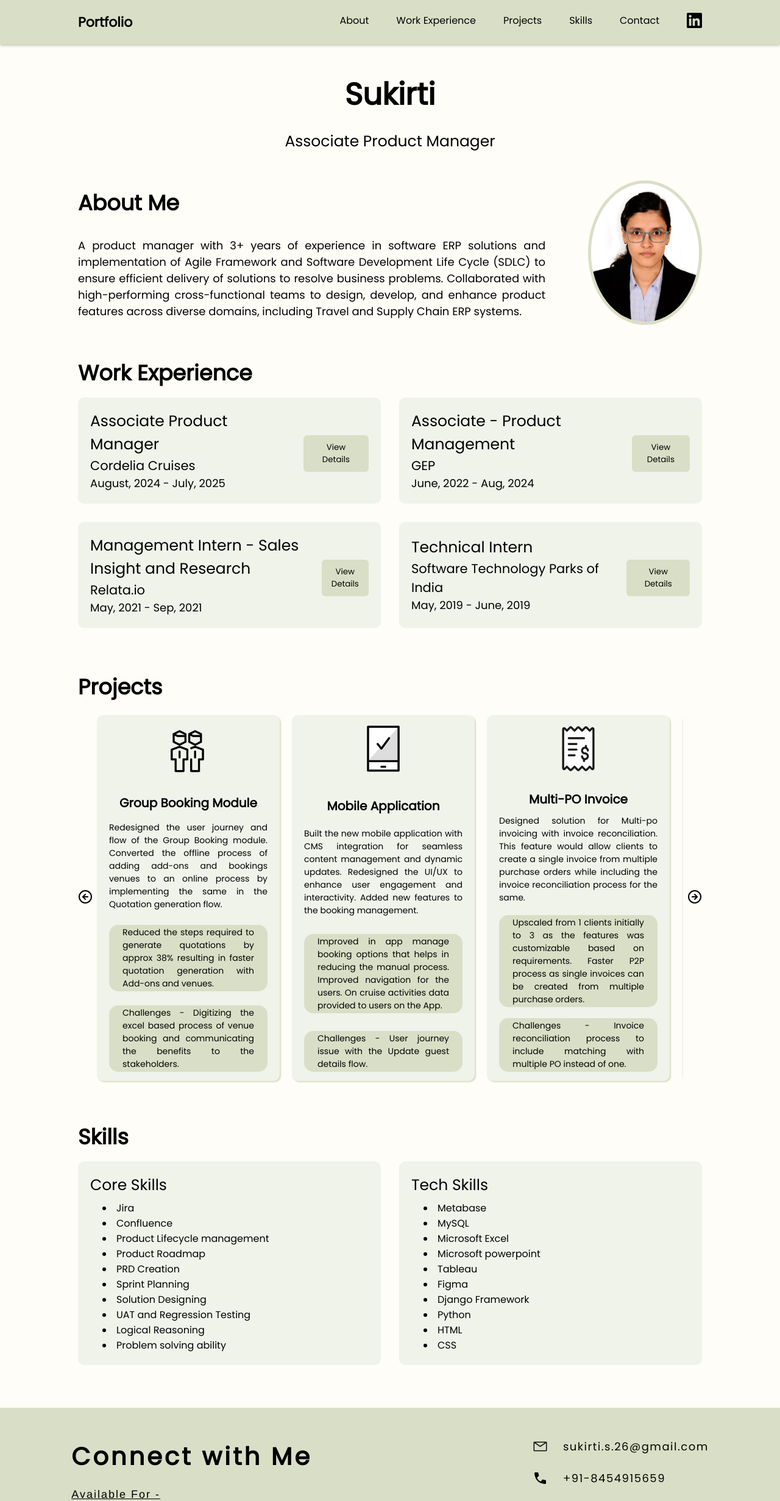
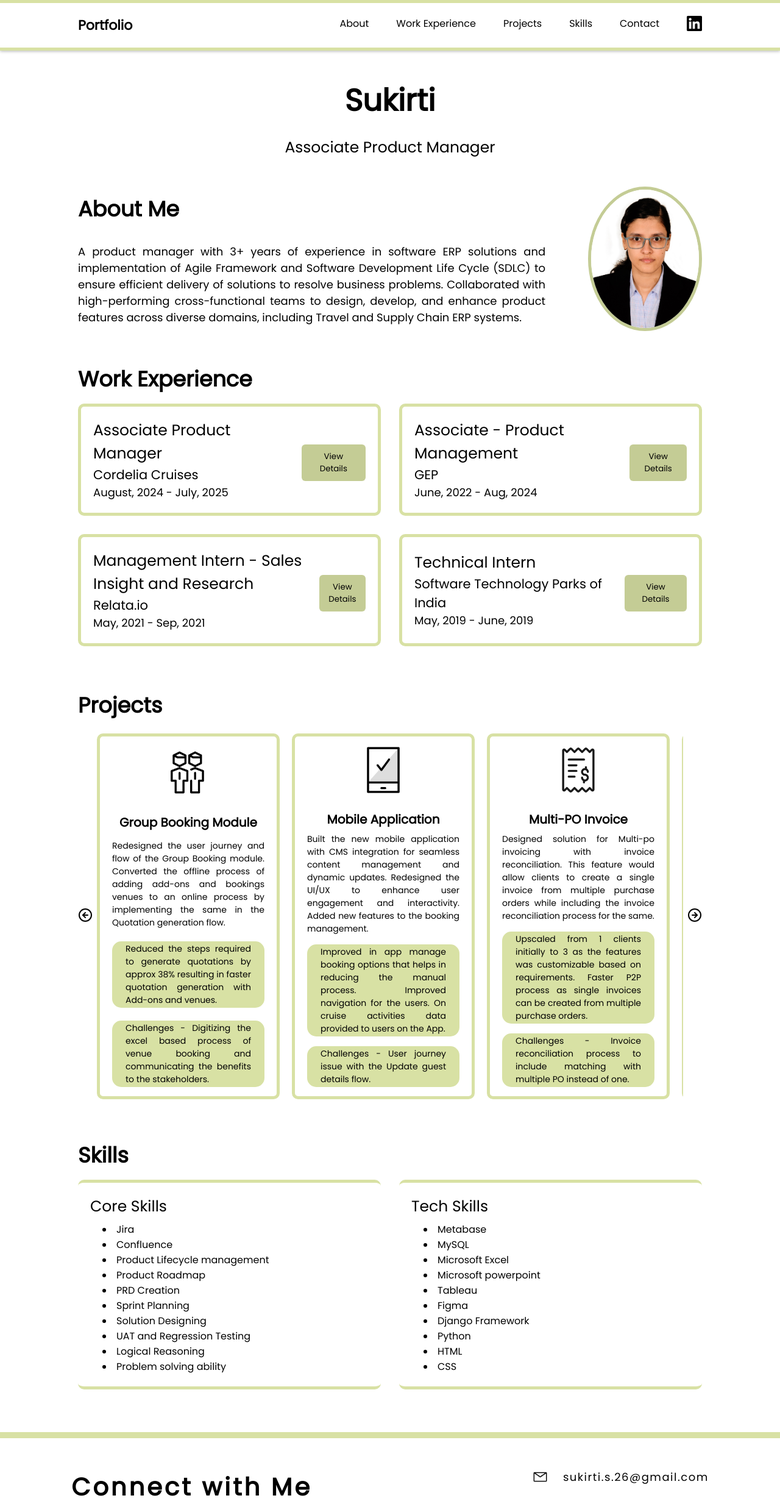
Before and after one commit to Sukirti-s/sukirti-portfolio, a React (Vite) app: page / in a window 1280 px wide. Shown: the top 2462 px of the page at 61% size. Built offline with nearby package versions, Linux system fonts and the light colour scheme.

Commit message:
3rd commit

```diff
--- a/src/components/Contact/Contact.module.css
+++ b/src/components/Contact/Contact.module.css
@@ -3,7 +3,11 @@
 .container {
   color: var(--color-text);
   margin-top: 70px;
-  background-color: var(--color-dark);
+  background-color: var(--color-bg);
+  border-radius: 0%;
+  border-style: solid;
+  border-width: 10px 0px 0px 0px ;
+  border-color: var(--color-primary);
   display: flex;
   flex-direction: row;
   justify-content: space-around;
--- a/src/components/Navbar/Navbar.module.css
+++ b/src/components/Navbar/Navbar.module.css
@@ -10,7 +10,11 @@
   padding-bottom: 20px;
   z-index: 10;
   /* margin: 0 10%; */
-  background-color: var(--color-dark);
+  background-color: var(--color-bg);
+  border-radius: 0%;
+  border-style: solid;
+  border-width: 5px 0px ;
+  border-color: var(--color-primary);
   padding-left: 10%;
   padding-right: 10%;
   box-shadow: 0 1px 5px rgba(0,0,0,0.3);
--- a/src/components/Projects/ProjectCard.module.css
+++ b/src/components/Projects/ProjectCard.module.css
@@ -20,9 +20,12 @@
   max-width: 300px;
   height: 600px;
   padding: 15px 20px;
-  background-color: var(--color-primary);
-  box-shadow: 2px 2px 2px 0 var(--color-dark);
+  background-color: var(--color-bg);
+  /* box-shadow: 0px 2px 0px 0 var(--color-dark); */
   border-radius: 10px;
+  border-style: solid;
+  border-width: 5px;
+  border-color: var(--color-primary);
   display: flex;
   align-items: center;
   justify-content: space-between;
@@ -66,7 +69,7 @@
   font-size: 14px;
   font-weight: 400;
   border-radius: 15px;
-  background: var(--color-dark);
+  background: var(--color-primary);
   padding: 2px 22px;
   text-align: justify;
   font-family: var(--font-poppins);
@@ -78,11 +81,14 @@
     flex: 0 0 auto;
     flex-direction: column;
     max-width: 280px;
-    height: 600px;
+    height: auto;
     padding: 15px 20px;
-    background-color: var(--color-primary);
-    box-shadow: 2px 2px 2px 0 var(--color-dark);
+    background-color: var(--color-bg);
+    /* box-shadow: 0px 2px 0px 0 var(--color-dark); */
     border-radius: 10px;
+    border-style: solid;
+    border-width: 5px;
+    border-color: var(--color-primary);
     display: flex;
     align-items: center;
     justify-content: space-between;
--- a/src/components/Skills/Skills.module.css
+++ b/src/components/Skills/Skills.module.css
@@ -40,8 +40,11 @@
   flex-direction: row;
   align-items: center;
   gap: 17px;
-  background: var(--color-primary);
+  background: var(--color-bg);
   border-radius: 10px;
+  border-style: solid;
+  border-width: 5px 0px;
+  border-color: var(--color-primary);
   padding: 20px;
   font-family: var(--font-poppins);
 }
@@ -105,8 +108,11 @@
     flex-direction: row;
     align-items: center;
     gap: 17px;
-    background: var(--color-primary);
+    background: var(--color-bg);
     border-radius: 10px;
+    border-style: solid;
+    border-width: 5px 0px;
+    border-color: var(--color-primary);
     padding: 20px;
     font-family: var(--font-poppins);
   }
--- a/src/components/WorkEx/WorkEx.module.css
+++ b/src/components/WorkEx/WorkEx.module.css
@@ -41,8 +41,11 @@
   justify-content: space-between;
   align-items: center;
   gap: 17px;
-  background: var(--color-primary);
+  background: var(--color-bg);
   border-radius: 10px;
+  border-style: solid;
+  border-width: 5px;
+  border-color: var(--color-primary);
   padding: 20px;
   font-family: var(--font-poppins);
 }
@@ -154,6 +157,7 @@
   list-style-type: disc;
   margin-left: 20px;
   font-family: var(--font-poppins);
+  text-align: justify;
 
 }
 
@@ -187,8 +191,11 @@
     flex-direction: column;
     align-items: center;
     gap: 17px;
-    background: var(--color-primary);
+    background: var(--color-bg);
     border-radius: 10px;
+    border-style: solid;
+    border-width: 5px;
+    border-color: var(--color-primary);
     padding: 20px;
     font-family: var(--font-poppins);
   }
--- a/src/data/WorkEx.json
+++ b/src/data/WorkEx.json
@@ -4,14 +4,22 @@
       "organisation": "Cordelia Cruises",
       "startDate": "August, 2024",
       "endDate": "July, 2025",
-      "experiences": ["Worked on Mobile Application", "Worked on B2C Website", "Worked on Internal Admin Pannel"]
+      "experiences": ["As an Associate Product Manager at Crodelia Cruises, I drove key initiatives across both B2B and B2C products, collaborating closely with engineering, design, marketing, and sales teams to deliver end-to-end product solutions.",
+                      "I owned requirement gathering and market analysis, shaped product features, and prioritized the backlog to align business goals with user needs.",
+                      "I translated complex business requirements into clear, actionable user stories and worked hands-on with development teams to ensure high-quality execution and on-time launches.",
+                      "I played a key role in the development of the Group Booking module and a new Admin Portal, enabling more scalable operations and improved internal workflows.",
+                      "I also contributed to building the new mobile application with improved user experience and CMS integration for dynamic content updates."
+                    ]
     },
     {
       "role": "Associate - Product Management",
       "organisation": "GEP",
       "startDate": "June, 2022",
       "endDate": "Aug, 2024",
-      "experiences": ["Worked on Invoice and Credit Memo Modules", "Configured rule engine and approval engine"]
+      "experiences": ["As a Product Associate, I worked with the product management team in delivering features that addressed client business challenges, gaining hands-on experience in managing the product lifecycle—from requirement discovery and definition to testing, validation, and release.",
+                      "I worked directly with global clients, assessing requirement complexity, contributing to effort estimates, and supporting the successful delivery of features for the the Invoice and Credit Memo modules.",
+                      "From a technical and quality perspective, I oversaw platform integrations leveraging JSON and cXML and ensured product quality by conducting UAT, regression, and API testing to maintain platform stability."
+                    ]
     },
     {
       "role": "Management Intern - Sales Insight and Research",
@@ -19,7 +27,8 @@
       "startDate": "May, 2021",
       "endDate": "Sep, 2021",
       "experiences": [
-        "Conducted market research and Competitor analysis"
+        "Performed market research and competitor analysis for significant projects in the real estate sector to generate leads.",
+        "Conducted over 15 cold calls to prospective clients everyday, with a closing rate of 10%. Delivered product demonstrations and created proposals, purchase orders, and various business documents."
       ]
     },
     {
@@ -28,7 +37,7 @@
         "startDate": "May, 2019",
         "endDate": "June, 2019",
         "experiences": [
-          "Developed a College management system"
+          "As a technical intern, I developed a College Management System using ASP.NET and C#, with SQL Server as the backend"
         ]
       }
   ]
--- a/src/vars.css
+++ b/src/vars.css
@@ -1,15 +1,16 @@
 :root{
     /* Colours */
     --color-text: #000000;
-    --color-primary: #EFF3EA;
-    --color-secondary: #FFF2C2;
-    --color-popup: #EFF3EA;
-    --color-dark: #D9DFC6;
-    --color-bg: #fefdf7;
+    --color-primary: #d8e1a4;
+    --color-secondary: #d8e1a4;
+    --color-popup: #d8e1a4;
+    --color-dark: #c4cc95 ;
+    --color-bg: #ffffff;
 
     /* --color-bg1: #f0f0f0;
     --color-bg2: #E1EEBC; */
     /* fefdf7 */
+    /* #EFF3EA */
 
 
 
```
